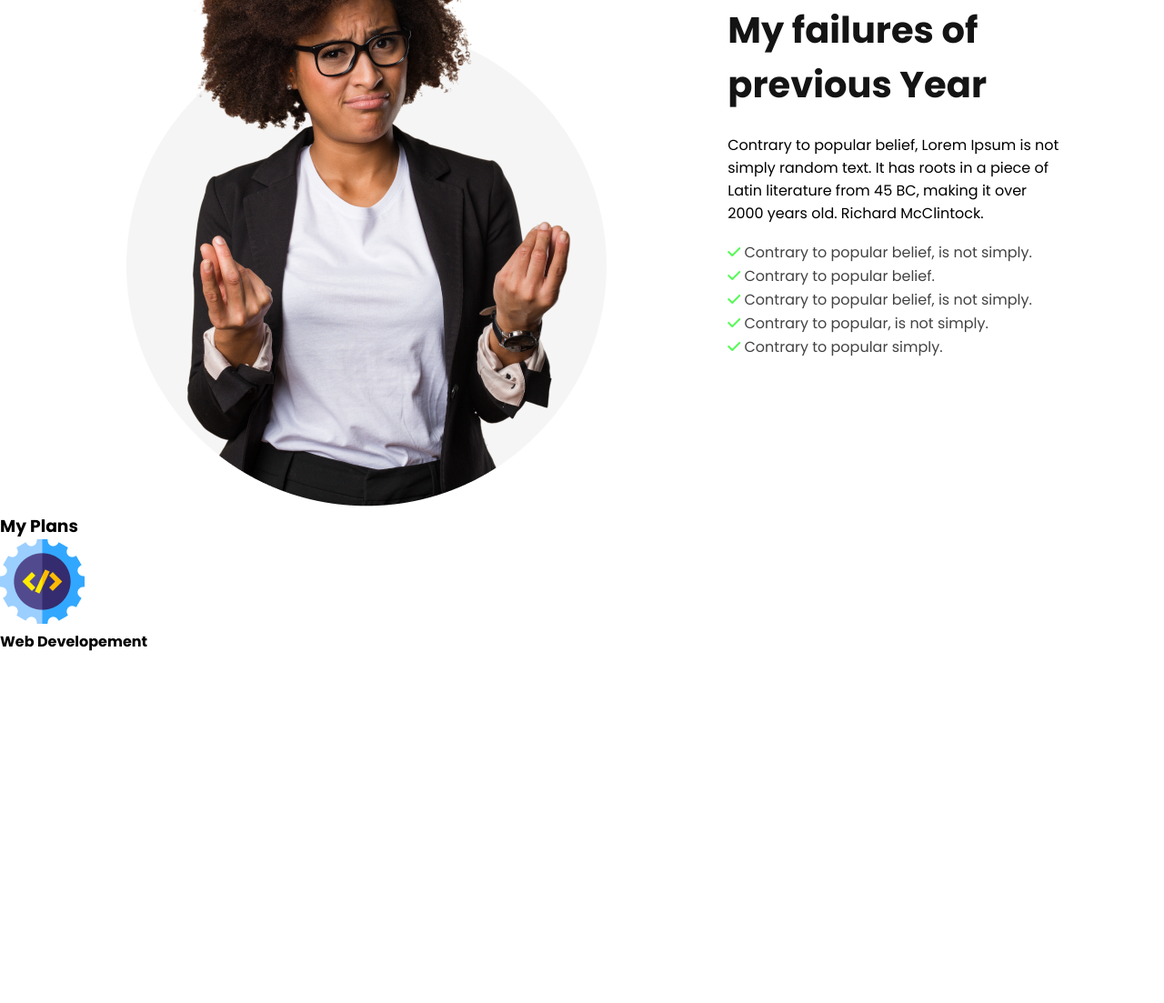
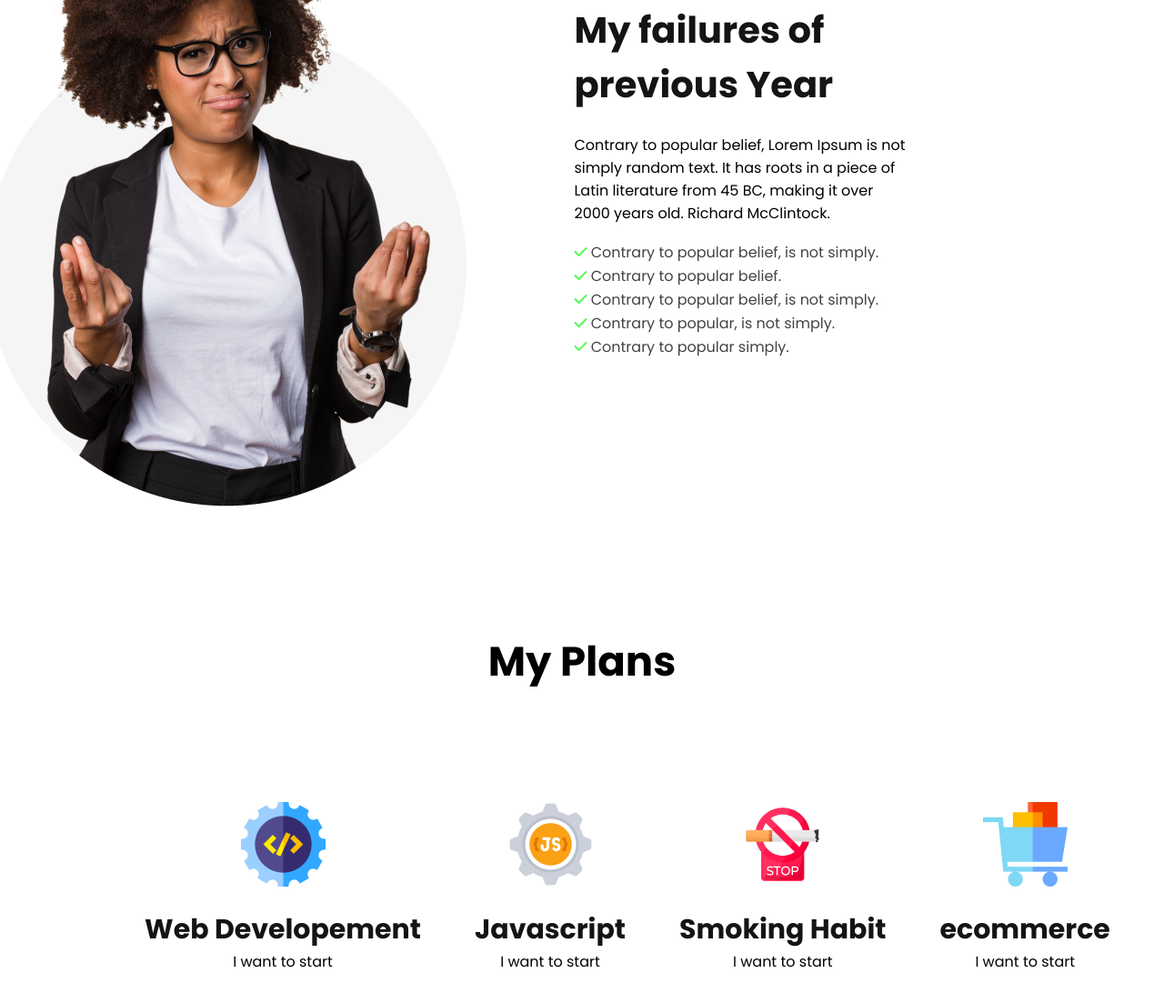
Before and after one commit to Himel-junaed/first-assignment, a plain HTML site: page index.html in a window 1280 px wide. Shown: the part 1079-2182 px from the top of the page at 91% size. Before the commit the page ends 1797 px from the top, so only its background shows below. Drawn offline with Linux system fonts and the light colour scheme.

Commit message:
plans added

```diff
--- a/index.html
+++ b/index.html
@@ -29,10 +29,10 @@
         <!-- failure section -->
         <section class="failure-section">
             <div class="failures">
-                <div>
+                <div class="failure-left">
                     <img src="./images/person.png" alt="">
                 </div>
-                <div>
+                <div class="failure-right">
                     <h3 class="failure-tittle">My failures of <br><span>previous Year</span></h3>
                     <p>
                     <pre>Contrary to popular belief, Lorem Ipsum is not</pre>
@@ -54,14 +54,33 @@
             </div>
         </section>
         <!-- plans section -->
-        <section class="plans-section">
-            <h3>My Plans</h3>
-            <div class="plans">
-                <div class="">
+        <section class="plans-part">
+            <h2 class="plans-tittle">My Plans</h2>
+            <div class="plans-section">
+                <div class="plans">
                     <img src="./images/icons/web.png" alt="">
-                    <h4>Web Developement</h4>
+                    <h4 class="sub-tittle">Web Developement</h4>
+                    <p>I want to start</p>
+                </div>
+                <div class="plans">
+                    <img src="./images/icons/js.png" alt="">
+                    <h4 class="sub-tittle">Javascript</h4>
+                    <p class="plans para">I want to start</p>
+                </div>
+                <div class="plans">
+                    <img src="./images/icons/smoke.png" alt="">
+                    <h4 class="sub-tittle">Smoking Habit</h4>
+                    <p>I want to start</p>
+                </div>
+                <div class="plans">
+                    <img src="./images/icons/ecom.png" alt="">
+                    <h4 class="sub-tittle">ecommerce</h4>
+                    <p>I want to start</p>
                 </div>
             </div>
+        </section>
+        <section class="gradient">
+
         </section>
     </main>
 </body>
--- a/style.css
+++ b/style.css
@@ -14,6 +14,7 @@
 
 .banner {
     display: flex;
+    justify-content: center;
     flex-direction: column;
     align-items: end;
     margin-right: 230px;
@@ -48,26 +49,69 @@
 
 
 /* My failures style */
-p a{
+p a {
     text-decoration: none;
     color: rgb(85, 250, 85);
 }
-.failures{
+
+.failures {
     display: flex;
-    justify-content: space-evenly;
     align-items: center;
+    justify-content: center;
     margin-top: 100px;
+    margin-bottom: 130px;
 }
-.failure-tittle{
+
+.failure-right {
+    margin-left: 100px;
+    margin-right: 322px;
+}
+
+.failure-tittle {
     color: #151414;
     font-size: 40px;
     font-weight: 700;
     margin-bottom: 24px;
 }
-.check-point{
+
+.check-point {
     color: #444343;
     line-height: 26px;
     margin-top: 18px;
 }
 
 /* plans style */
+.plans-section {
+    align-items: center;
+    display: flex;
+    justify-content: space-evenly;
+    margin-left: 100px;
+    margin-bottom: 130px;
+}
+
+.plans {
+    text-align: center;
+}
+
+.plans-tittle {
+    text-align: center;
+    font-size: 45px;
+    font-weight: 700;
+    margin-bottom: 120px;
+}
+
+.sub-tittle {
+    color: #151414;
+    font-size: 30px;
+    font-weight: 700;
+    margin-top: 18px;
+}
+
+.plans-para {
+    color: #737272;
+    font-size: 25px;
+    font-weight: 500;
+    margin-top: 16px;
+}
+
+/* gradient style */
```
